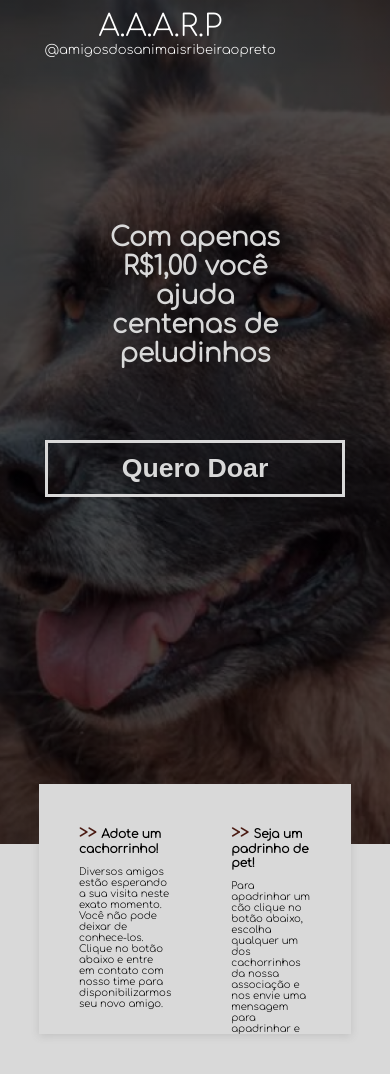
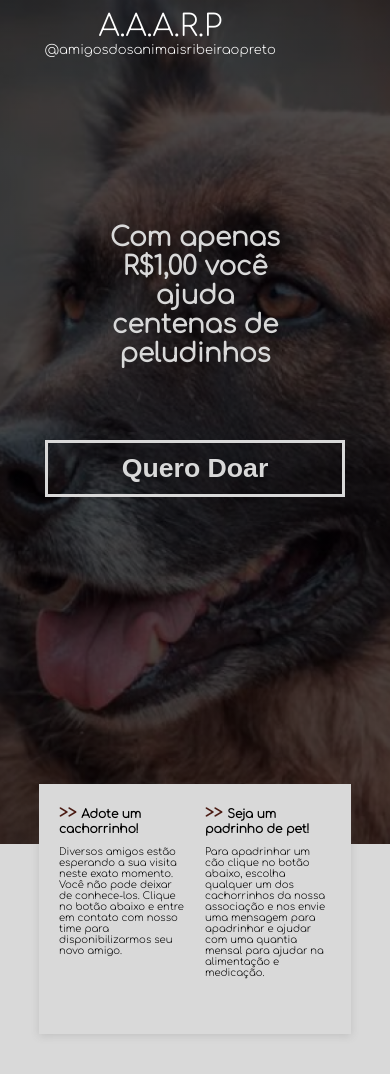
Before and after one commit to bolodissenoura/AAARP, a React (Vite) app: page / in a window 390 px wide. Shown: the top 1074 px of the page. Built offline with nearby package versions, Linux system fonts and the light colour scheme.

Commit message:
fix: tansition box responsive

```diff
--- a/src/components/transitionBox/transitionBox.styles.ts
+++ b/src/components/transitionBox/transitionBox.styles.ts
@@ -10,8 +10,7 @@ export const TransitionContent = styled.div`
   box-shadow: rgba(99, 99, 99, 0.2) 0px 2px 8px 0px;
   margin-top: -60px;
   width: 80vw;
-  height: 250px;
-  overflow-y: scroll;
+  min-height: 250px;
 `;
 
 export const SecondContainer = styled.div`
@@ -59,5 +58,5 @@ export const Col = styled.div`
   }
 
   max-width: 500px;
-  padding: 30px;
+  padding: 10px;
 `;
```
